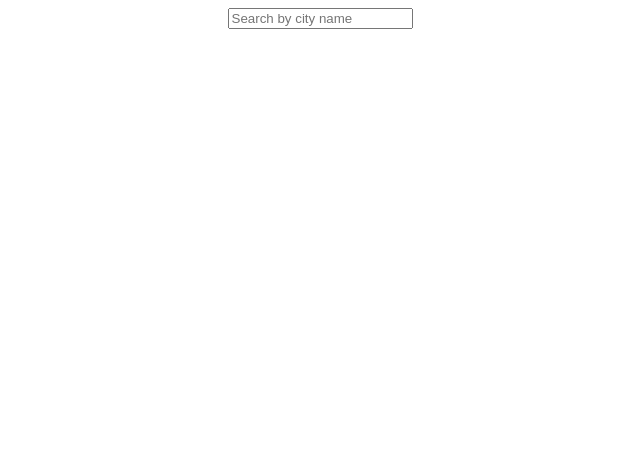
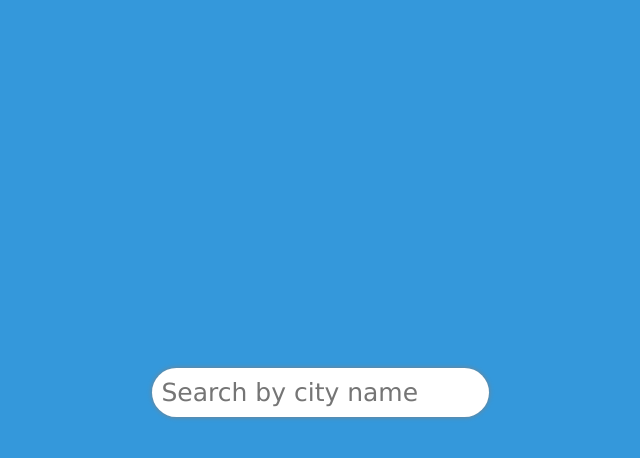
Before and after one commit to PavanKumar2911/Weather-App, a plain HTML site: page index.html in a window 1280 px wide. Shown: the whole page, without its empty margins (320-960 px from the left). Drawn offline with Linux system fonts and the light colour scheme.

Commit message:
uncommented one line

```diff
--- a/index.html
+++ b/index.html
@@ -6,7 +6,7 @@
     <meta http-equiv="X-UA-Compatible" content="IE=edge">
     <meta name="viewport" content="width=device-width, initial-scale=1.0">
     <title>Document</title>
-    <!-- <link rel="stylesheet" href="custom.css" /> -->
+    <link rel="stylesheet" href="custom.css" />
 </head>
 
 <body>
```
